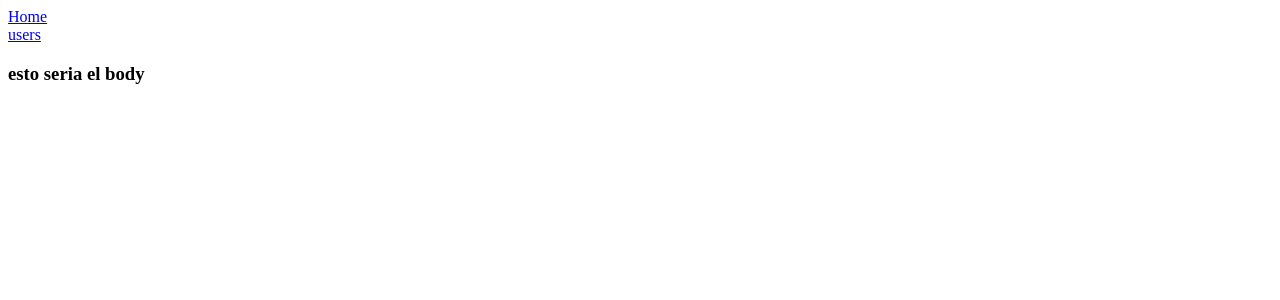
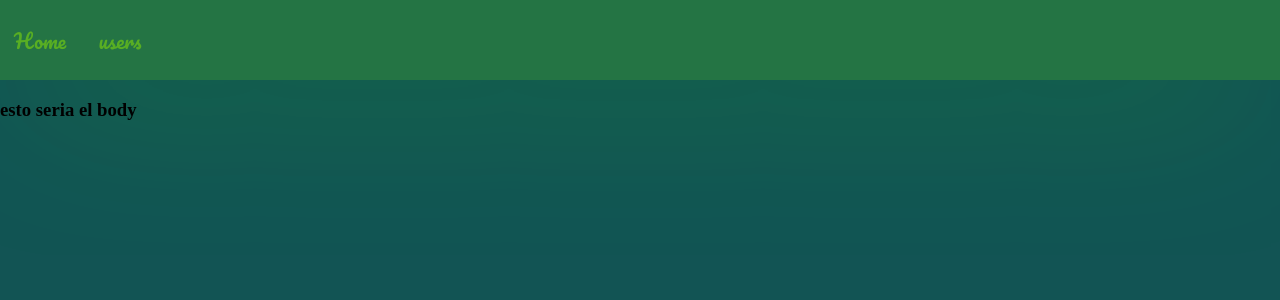
Before and after one commit to keila1088/angular-proyecto-cpa, an Angular app: page / in a window 1280 px wide. Shown: the top 300 px of the page. Built offline with nearby package versions, Linux system fonts and the light colour scheme.

Commit message:
primera etapa de estilado

```diff
--- a/src/app/core/components/topnav/topnav.component.html
+++ b/src/app/core/components/topnav/topnav.component.html
@@ -1,4 +1,4 @@
-<nav>
+<nav class="nav-styler">
     <a routerLink="/">Home</a>
 <br>
     <a routerLink="/users">users</a>
--- a/src/app/core/components/topnav/topnav.component.scss
+++ b/src/app/core/components/topnav/topnav.component.scss
@@ -0,0 +1,15 @@
+a{
+    text-decoration: none;
+    width: 5rem;
+    text-align: center;
+    font-family: pacifico;
+    font-size: 1.25rem;
+    color: #58ae23;
+}
+.nav-styler{
+    background-color: rgb(36, 116, 68);
+    display: flex;
+    height: 5rem;
+    align-items: center;
+    box-shadow: -2px 22px 163px -31px rgba(35,232,5,0.75);
+}
--- a/src/app/users/components/users-details/users-details.component.html
+++ b/src/app/users/components/users-details/users-details.component.html
@@ -1 +1,16 @@
-<p>users-details works!</p>
+<div *ngIf="loading; else loaded">loading...</div>
+<ng-template #loaded>
+    <div *ngIf="error; else infoUser">
+        <p>Error: {{ error }}</p>
+    </div>
+    <ng-template #infoUser>
+        <ul>
+            <li>
+                {{ user.name }}
+            </li>
+            <li>
+                {{ user.email }}
+            </li>
+        </ul>
+    </ng-template>
+</ng-template>
--- a/src/app/users/components/users-details/users-details.component.ts
+++ b/src/app/users/components/users-details/users-details.component.ts
@@ -11,19 +11,22 @@ import IUser from '@users/interfaces/user';
   styleUrls: ['./users-details.component.scss']
 })
 export class UsersDetailsComponent implements OnInit {
-
-  userDetail: any;
+  user: any;
   error = '';
   loading = false;
 
-  constructor(private route: ActivatedRoute) {
+  constructor(private usersApiService: UsersApiService, private route: ActivatedRoute) {
   }
 
   ngOnInit(): void {
         this.loading = true;
-    this.usersApiService.getUsersById()
-      .then(users => {
-        this.users = users;
+        this.route.params.subscribe(params => {
+          const id= params['id'];
+          console.log(id);
+          this.usersApiService.getUserById(id)
+            .then(user => {
+              this.user = user;
+              console.log(user);
             })
             .catch( error => {
               this.error = 'hubo un error. Intente mas tarde';
@@ -31,6 +34,7 @@ export class UsersDetailsComponent implements OnInit {
             .finally( () => {
               this.loading = false;
             });
+        });
   }
 
 }
--- a/src/app/users/components/users-list/users-list.component.html
+++ b/src/app/users/components/users-list/users-list.component.html
@@ -4,11 +4,10 @@
         <p>Error: {{ error }}</p>
     </div>
     <ng-template #infoUser>
-        <ul>
-            <li *ngFor="let user of users;">
-                <a routerLink="/users/{{user.id}}">{{ user.name }}</a>
-            </li>
-        </ul>
-
+        <section class="user-list-container">
+            <a *ngFor="let user of users;" routerLink="/users/{{user.id}}" class="card-styler">
+                <h3>{{ user.name }}</h3>
+            </a>
+        </section>
     </ng-template>
 </ng-template>
--- a/src/app/users/components/users-list/users-list.component.scss
+++ b/src/app/users/components/users-list/users-list.component.scss
@@ -0,0 +1,21 @@
+.user-list-container{
+    margin-top: 2rem;
+    display: grid;
+    grid-template-columns: repeat(2, 1fr);
+    grid-template-rows: repeat(5, 1fr);
+    grid-column-gap: 0px;
+    grid-row-gap: 0px;
+}
+
+.card-styler{
+    text-decoration: none;
+    height: 4rem;
+    margin: 0.5rem;
+    text-align: center;
+    align-content: center;
+    font-family: pacifico;
+    border-radius: 8px;
+    box-shadow: 5px 5px 51px -6px rgb(9 35 95);
+    background-color: #260034;
+    color: #ab8045;
+}
--- a/src/app/users/services/users-api.service.ts
+++ b/src/app/users/services/users-api.service.ts
@@ -19,4 +19,14 @@ export class UsersApiService {
         return res.payload.users;
       });
   }
+
+    getUserById(id: number) {
+    return fetch(`http://localhost:3000/api/v1/users/${id}?delay=500`)
+      .then(res => {
+        return res.json();
+      })
+      .then(res => {
+        return res.payload.user;
+      });
+  }
 }
--- a/src/index.html
+++ b/src/index.html
@@ -6,6 +6,9 @@
   <base href="/">
   <meta name="viewport" content="width=device-width, initial-scale=1">
   <link rel="icon" type="image/x-icon" href="favicon.ico">
+  <link rel="preconnect" href="https://fonts.googleapis.com">
+<link rel="preconnect" href="https://fonts.gstatic.com" crossorigin>
+<link href="https://fonts.googleapis.com/css2?family=Pacifico&display=swap" rel="stylesheet">
 </head>
 <body>
   <app-root></app-root>
--- a/src/styles.scss
+++ b/src/styles.scss
@@ -1 +1,5 @@
 /* You can add global styles to this file, and also import other style files */
+body{
+    background-color: rgb(18, 84, 84);
+    margin: 0px;
+}
```
Lines whose indentation alone changed are shown as unchanged.
